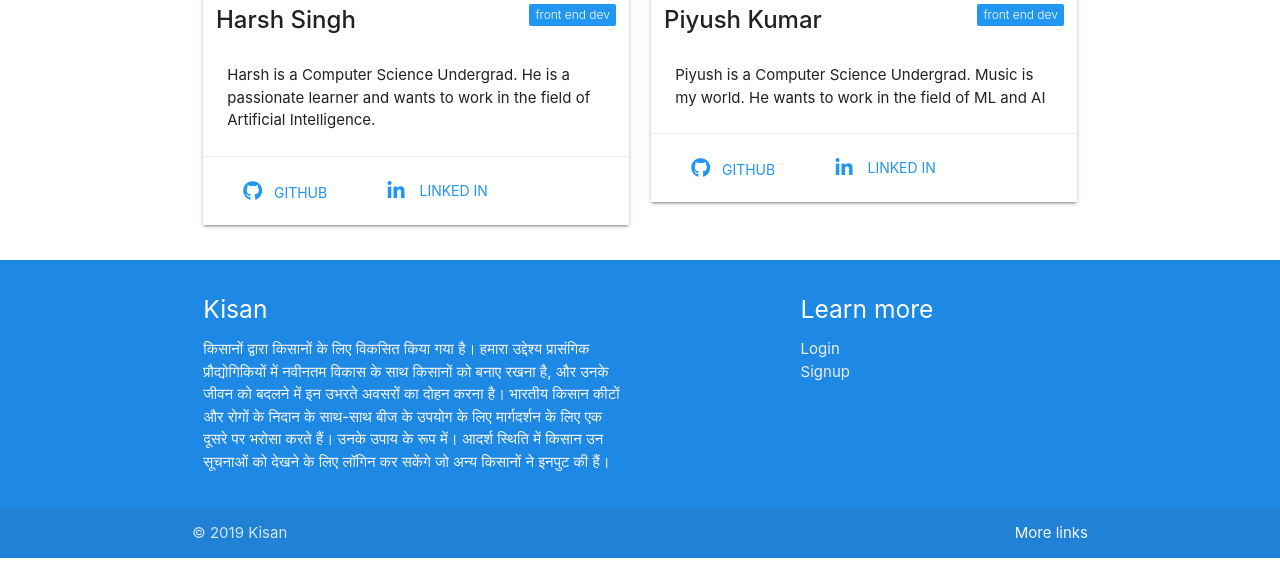
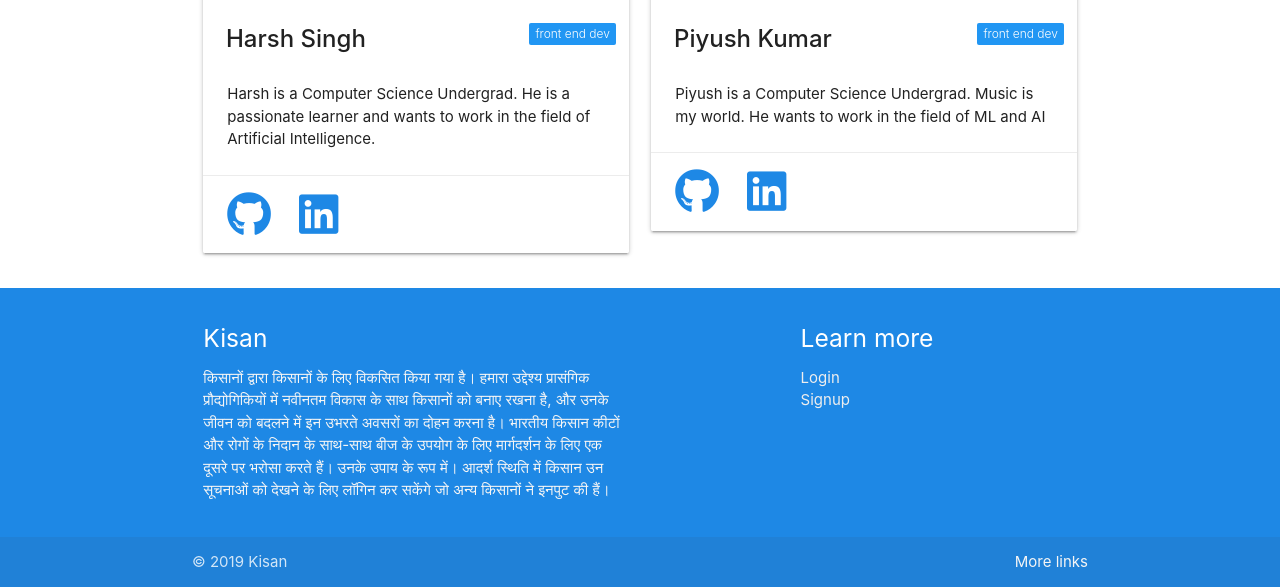
Before and after one commit to aayushbisen/pucho-kisan, a Django app: page /team-page/ in a window 1280 px wide. Shown: the part 1618-2205 px from the top of the page. Before the commit the page ends 2176 px from the top, so only its background shows below. Run offline with Django 3.2, Linux system fonts and the light colour scheme; some libraries are stand-ins or nearby versions.

Commit message:
Redesigned team page

```diff
--- a/forum/templates/forum/outer/team_page.html
+++ b/forum/templates/forum/outer/team_page.html
@@ -21,32 +21,31 @@
 
     {% for member_data in team_data %}
 
-          <div class="col s12 m6">
+        <div class="col s12 m6">
+
             <div class="card">
               <div class="card-image">
                 <img src="{{member_data.avatar_link}}">
-
               </div>
               <div class="card-content">
                 <div class="row">
-                    <span class="card-title left" style="font-weight:500" > {{member_data.name}} </span>
-                    <span class="new badge blue" data-badge-caption=""> {{member_data.badge}} </span>
+                  <span class="card-title left" style="font-weight:500; margin-left: 10px;">{{member_data.name}}</span>
+                  <span class="new badge blue" data-badge-caption="">{{member_data.badge}}</span>
                 </div>
-
                 <p> {{member_data.description}} </p>
               </div>
+
               <div class="card-action">
+                <a class="gh iconss blue-text text-darken-1" target="_blank" href="{{member_data.github_link}}">
+                  <i class="fab fa-github fa-3x"></i>
+                </a>
+                <a class="ln iconss blue-text text-darken-1" target="_blank" href="{{member_data.linked_in_link}}">
+                  <i class="fab fa-linkedin fa-3x"></i>
+                </a>
+              </div>
 
-              <a target="_blank" href="{{member_data.github_link}}" class='blue-text btn-flat' >
-                  <i class="fab fa-github <lef></lef>t"></i> &nbsp; GITHUB
-                </a>
-                <a target="_blank" href="{{member_data.linked_in_link}}" class='blue-text btn-flat' >
-                  <i class="fab fa-linkedin-in left"></i>LINKED IN
-                </a>
+            </div>
 
-
-              </div>
-            </div>
           </div>
 
     {% endfor %}
```
